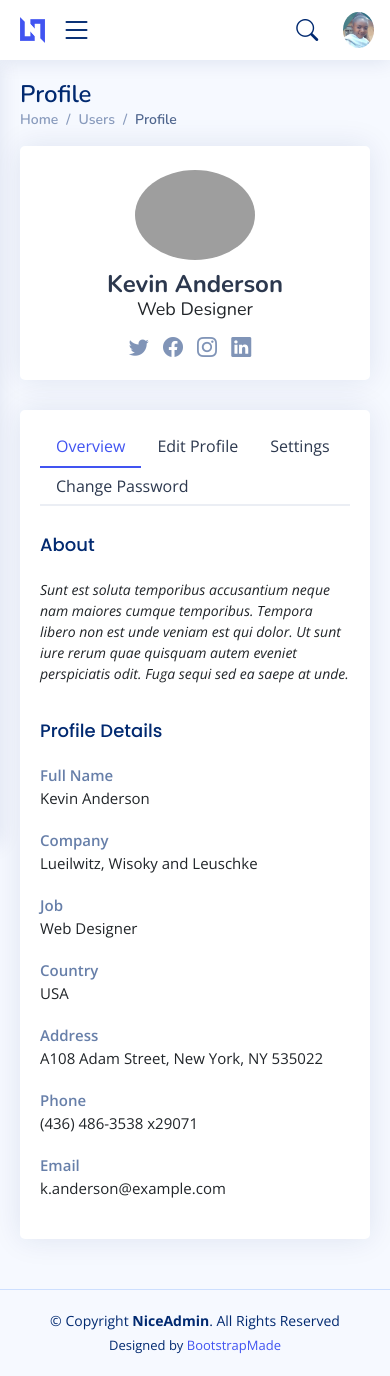
After one commit to Baraka24/fci, a PHP site: page /admin/users-profile.php in a window 390 px wide. The commit adds this page. Run offline with PHP 8.4, Linux system fonts and the light colour scheme; some libraries are stand-ins or nearby versions; grey boxes are pictures that could not be loaded.

Commit message:
[ENH][UX] Design: Design of the system improved

```diff
--- /dev/null
+++ b/admin/users-profile.php
@@ -0,0 +1,376 @@
+<!DOCTYPE html>
+<html lang="en">
+
+<head>
+  <meta charset="utf-8">
+  <meta content="width=device-width, initial-scale=1.0" name="viewport">
+
+  <title>Users / Profile - NiceAdmin Bootstrap Template</title>
+  <meta content="" name="description">
+  <meta content="" name="keywords">
+
+  <!-- Favicons -->
+  <link href="../assets/img/favicon.png" rel="icon">
+  <link href="../assets/img/apple-touch-icon.png" rel="apple-touch-icon">
+
+  <!-- Google Fonts -->
+  <link href="https://fonts.gstatic.com" rel="preconnect">
+  <link href="https://fonts.googleapis.com/css?family=Open+Sans:300,300i,400,400i,600,600i,700,700i|Nunito:300,300i,400,400i,600,600i,700,700i|Poppins:300,300i,400,400i,500,500i,600,600i,700,700i" rel="stylesheet">
+
+  <!-- Vendor CSS Files -->
+  <link href="../assets/vendor/bootstrap/css/bootstrap.min.css" rel="stylesheet">
+  <link href="../assets/vendor/bootstrap-icons/bootstrap-icons.css" rel="stylesheet">
+  <link href="../assets/vendor/boxicons/css/boxicons.min.css" rel="stylesheet">
+  <link href="../assets/vendor/quill/quill.snow.css" rel="stylesheet">
+  <link href="../assets/vendor/quill/quill.bubble.css" rel="stylesheet">
+  <link href="../assets/vendor/remixicon/remixicon.css" rel="stylesheet">
+  <link href="../assets/vendor/simple-datatables/style.css" rel="stylesheet">
+
+  <!-- Template Main CSS File -->
+  <link href="../assets/css/style.css" rel="stylesheet">
+
+  <!-- =======================================================
+  * Template Name: NiceAdmin
+  * Updated: Aug 30 2023 with Bootstrap v5.3.1
+  * Template URL: https://bootstrapmade.com/nice-admin-bootstrap-admin-html-template/
+  * Author: BootstrapMade.com
+  * License: https://bootstrapmade.com/license/
+  ======================================================== -->
+</head>
+
+<body>
+
+  <!-- ======= Header ======= -->
+  <?php require_once '../templates/header.php' ?>
+  <!-- End Header -->
+
+  <!-- ======= Sidebar ======= -->
+  <?php require_once '../templates/sidebar.php' ?>
+ <!-- End Sidebar-->
+
+  <main id="main" class="main">
+
+    <div class="pagetitle">
+      <h1>Profile</h1>
+      <nav>
+        <ol class="breadcrumb">
+          <li class="breadcrumb-item"><a href="index.html">Home</a></li>
+          <li class="breadcrumb-item">Users</li>
+          <li class="breadcrumb-item active">Profile</li>
+        </ol>
+      </nav>
+    </div><!-- End Page Title -->
+
+    <section class="section profile">
+      <div class="row">
+        <div class="col-xl-4">
+
+          <div class="card">
+            <div class="card-body profile-card pt-4 d-flex flex-column align-items-center">
+
+              <img src="../assets/img/profile-img.jpg" alt="Profile" class="rounded-circle">
+              <h2>Kevin Anderson</h2>
+              <h3>Web Designer</h3>
+              <div class="social-links mt-2">
+                <a href="#" class="twitter"><i class="bi bi-twitter"></i></a>
+                <a href="#" class="facebook"><i class="bi bi-facebook"></i></a>
+                <a href="#" class="instagram"><i class="bi bi-instagram"></i></a>
+                <a href="#" class="linkedin"><i class="bi bi-linkedin"></i></a>
+              </div>
+            </div>
+          </div>
+
+        </div>
+
+        <div class="col-xl-8">
+
+          <div class="card">
+            <div class="card-body pt-3">
+              <!-- Bordered Tabs -->
+              <ul class="nav nav-tabs nav-tabs-bordered">
+
+                <li class="nav-item">
+                  <button class="nav-link active" data-bs-toggle="tab" data-bs-target="#profile-overview">Overview</button>
+                </li>
+
+                <li class="nav-item">
+                  <button class="nav-link" data-bs-toggle="tab" data-bs-target="#profile-edit">Edit Profile</button>
+                </li>
+
+                <li class="nav-item">
+                  <button class="nav-link" data-bs-toggle="tab" data-bs-target="#profile-settings">Settings</button>
+                </li>
+
+                <li class="nav-item">
+                  <button class="nav-link" data-bs-toggle="tab" data-bs-target="#profile-change-password">Change Password</button>
+                </li>
+
+              </ul>
+              <div class="tab-content pt-2">
+
+                <div class="tab-pane fade show active profile-overview" id="profile-overview">
+                  <h5 class="card-title">About</h5>
+                  <p class="small fst-italic">Sunt est soluta temporibus accusantium neque nam maiores cumque temporibus. Tempora libero non est unde veniam est qui dolor. Ut sunt iure rerum quae quisquam autem eveniet perspiciatis odit. Fuga sequi sed ea saepe at unde.</p>
+
+                  <h5 class="card-title">Profile Details</h5>
+
+                  <div class="row">
+                    <div class="col-lg-3 col-md-4 label ">Full Name</div>
+                    <div class="col-lg-9 col-md-8">Kevin Anderson</div>
+                  </div>
+
+                  <div class="row">
+                    <div class="col-lg-3 col-md-4 label">Company</div>
+                    <div class="col-lg-9 col-md-8">Lueilwitz, Wisoky and Leuschke</div>
+                  </div>
+
+                  <div class="row">
+                    <div class="col-lg-3 col-md-4 label">Job</div>
+                    <div class="col-lg-9 col-md-8">Web Designer</div>
+                  </div>
+
+                  <div class="row">
+                    <div class="col-lg-3 col-md-4 label">Country</div>
+                    <div class="col-lg-9 col-md-8">USA</div>
+                  </div>
+
+                  <div class="row">
+                    <div class="col-lg-3 col-md-4 label">Address</div>
+                    <div class="col-lg-9 col-md-8">A108 Adam Street, New York, NY 535022</div>
+                  </div>
+
+                  <div class="row">
+                    <div class="col-lg-3 col-md-4 label">Phone</div>
+                    <div class="col-lg-9 col-md-8">(436) 486-3538 x29071</div>
+                  </div>
+
+                  <div class="row">
+                    <div class="col-lg-3 col-md-4 label">Email</div>
+                    <div class="col-lg-9 col-md-8">k.anderson@example.com</div>
+                  </div>
+
+                </div>
+
+                <div class="tab-pane fade profile-edit pt-3" id="profile-edit">
+
+                  <!-- Profile Edit Form -->
+                  <form>
+                    <div class="row mb-3">
+                      <label for="profileImage" class="col-md-4 col-lg-3 col-form-label">Profile Image</label>
+                      <div class="col-md-8 col-lg-9">
+                        <img src="../assets/img/profile-img.jpg" alt="Profile">
+                        <div class="pt-2">
+                          <a href="#" class="btn btn-primary btn-sm" title="Upload new profile image"><i class="bi bi-upload"></i></a>
+                          <a href="#" class="btn btn-danger btn-sm" title="Remove my profile image"><i class="bi bi-trash"></i></a>
+                        </div>
+                      </div>
+                    </div>
+
+                    <div class="row mb-3">
+                      <label for="fullName" class="col-md-4 col-lg-3 col-form-label">Full Name</label>
+                      <div class="col-md-8 col-lg-9">
+                        <input name="fullName" type="text" class="form-control" id="fullName" value="Kevin Anderson">
+                      </div>
+                    </div>
+
+                    <div class="row mb-3">
+                      <label for="about" class="col-md-4 col-lg-3 col-form-label">About</label>
+                      <div class="col-md-8 col-lg-9">
+                        <textarea name="about" class="form-control" id="about" style="height: 100px">Sunt est soluta temporibus accusantium neque nam maiores cumque temporibus. Tempora libero non est unde veniam est qui dolor. Ut sunt iure rerum quae quisquam autem eveniet perspiciatis odit. Fuga sequi sed ea saepe at unde.</textarea>
+                      </div>
+                    </div>
+
+                    <div class="row mb-3">
+                      <label for="company" class="col-md-4 col-lg-3 col-form-label">Company</label>
+                      <div class="col-md-8 col-lg-9">
+                        <input name="company" type="text" class="form-control" id="company" value="Lueilwitz, Wisoky and Leuschke">
+                      </div>
+                    </div>
+
+                    <div class="row mb-3">
+                      <label for="Job" class="col-md-4 col-lg-3 col-form-label">Job</label>
+                      <div class="col-md-8 col-lg-9">
+                        <input name="job" type="text" class="form-control" id="Job" value="Web Designer">
+                      </div>
+                    </div>
+
+                    <div class="row mb-3">
+                      <label for="Country" class="col-md-4 col-lg-3 col-form-label">Country</label>
+                      <div class="col-md-8 col-lg-9">
+                        <input name="country" type="text" class="form-control" id="Country" value="USA">
+                      </div>
+                    </div>
+
+                    <div class="row mb-3">
+                      <label for="Address" class="col-md-4 col-lg-3 col-form-label">Address</label>
+                      <div class="col-md-8 col-lg-9">
+                        <input name="address" type="text" class="form-control" id="Address" value="A108 Adam Street, New York, NY 535022">
+                      </div>
+                    </div>
+
+                    <div class="row mb-3">
+                      <label for="Phone" class="col-md-4 col-lg-3 col-form-label">Phone</label>
+                      <div class="col-md-8 col-lg-9">
+                        <input name="phone" type="text" class="form-control" id="Phone" value="(436) 486-3538 x29071">
+                      </div>
+                    </div>
+
+                    <div class="row mb-3">
+                      <label for="Email" class="col-md-4 col-lg-3 col-form-label">Email</label>
+                      <div class="col-md-8 col-lg-9">
+                        <input name="email" type="email" class="form-control" id="Email" value="k.anderson@example.com">
+                      </div>
+                    </div>
+
+                    <div class="row mb-3">
+                      <label for="Twitter" class="col-md-4 col-lg-3 col-form-label">Twitter Profile</label>
+                      <div class="col-md-8 col-lg-9">
+                        <input name="twitter" type="text" class="form-control" id="Twitter" value="https://twitter.com/#">
+                      </div>
+                    </div>
+
+                    <div class="row mb-3">
+                      <label for="Facebook" class="col-md-4 col-lg-3 col-form-label">Facebook Profile</label>
+                      <div class="col-md-8 col-lg-9">
+                        <input name="facebook" type="text" class="form-control" id="Facebook" value="https://facebook.com/#">
+                      </div>
+                    </div>
+
+                    <div class="row mb-3">
+                      <label for="Instagram" class="col-md-4 col-lg-3 col-form-label">Instagram Profile</label>
+                      <div class="col-md-8 col-lg-9">
+                        <input name="instagram" type="text" class="form-control" id="Instagram" value="https://instagram.com/#">
+                      </div>
+                    </div>
+
+                    <div class="row mb-3">
+                      <label for="Linkedin" class="col-md-4 col-lg-3 col-form-label">Linkedin Profile</label>
+                      <div class="col-md-8 col-lg-9">
+                        <input name="linkedin" type="text" class="form-control" id="Linkedin" value="https://linkedin.com/#">
+                      </div>
+                    </div>
+
+                    <div class="text-center">
+                      <button type="submit" class="btn btn-primary">Save Changes</button>
+                    </div>
+                  </form><!-- End Profile Edit Form -->
+
+                </div>
+
+                <div class="tab-pane fade pt-3" id="profile-settings">
+
+                  <!-- Settings Form -->
+                  <form>
+
+                    <div class="row mb-3">
+                      <label for="fullName" class="col-md-4 col-lg-3 col-form-label">Email Notifications</label>
+                      <div class="col-md-8 col-lg-9">
+                        <div class="form-check">
+                          <input class="form-check-input" type="checkbox" id="changesMade" checked>
+                          <label class="form-check-label" for="changesMade">
+                            Changes made to your account
+                          </label>
+                        </div>
+                        <div class="form-check">
+                          <input class="form-check-input" type="checkbox" id="newProducts" checked>
+                          <label class="form-check-label" for="newProducts">
+                            Information on new products and services
+                          </label>
+                        </div>
+                        <div class="form-check">
+                          <input class="form-check-input" type="checkbox" id="proOffers">
+                          <label class="form-check-label" for="proOffers">
+                            Marketing and promo offers
+                          </label>
+                        </div>
+                        <div class="form-check">
+                          <input class="form-check-input" type="checkbox" id="securityNotify" checked disabled>
+                          <label class="form-check-label" for="securityNotify">
+                            Security alerts
+                          </label>
+                        </div>
+                      </div>
+                    </div>
+
+                    <div class="text-center">
+                      <button type="submit" class="btn btn-primary">Save Changes</button>
+                    </div>
+                  </form><!-- End settings Form -->
+
+                </div>
+
+                <div class="tab-pane fade pt-3" id="profile-change-password">
+                  <!-- Change Password Form -->
+                  <form>
+
+                    <div class="row mb-3">
+                      <label for="currentPassword" class="col-md-4 col-lg-3 col-form-label">Current Password</label>
+                      <div class="col-md-8 col-lg-9">
+                        <input name="password" type="password" class="form-control" id="currentPassword">
+                      </div>
+                    </div>
+
+                    <div class="row mb-3">
+                      <label for="newPassword" class="col-md-4 col-lg-3 col-form-label">New Password</label>
+                      <div class="col-md-8 col-lg-9">
+                        <input name="newpassword" type="password" class="form-control" id="newPassword">
+                      </div>
+                    </div>
+
+                    <div class="row mb-3">
+                      <label for="renewPassword" class="col-md-4 col-lg-3 col-form-label">Re-enter New Password</label>
+                      <div class="col-md-8 col-lg-9">
+                        <input name="renewpassword" type="password" class="form-control" id="renewPassword">
+                      </div>
+                    </div>
+
+                    <div class="text-center">
+                      <button type="submit" class="btn btn-primary">Change Password</button>
+                    </div>
+                  </form><!-- End Change Password Form -->
+
+                </div>
+
+              </div><!-- End Bordered Tabs -->
+
+            </div>
+          </div>
+
+        </div>
+      </div>
+    </section>
+
+  </main><!-- End #main -->
+
+  <!-- ======= Footer ======= -->
+  <footer id="footer" class="footer">
+    <div class="copyright">
+      &copy; Copyright <strong><span>NiceAdmin</span></strong>. All Rights Reserved
+    </div>
+    <div class="credits">
+      <!-- All the links in the footer should remain intact. -->
+      <!-- You can delete the links only if you purchased the pro version. -->
+      <!-- Licensing information: https://bootstrapmade.com/license/ -->
+      <!-- Purchase the pro version with working PHP/AJAX contact form: https://bootstrapmade.com/nice-admin-bootstrap-admin-html-template/ -->
+      Designed by <a href="https://bootstrapmade.com/">BootstrapMade</a>
+    </div>
+  </footer><!-- End Footer -->
+
+  <a href="#" class="back-to-top d-flex align-items-center justify-content-center"><i class="bi bi-arrow-up-short"></i></a>
+
+  <!-- Vendor JS Files -->
+  <script src="../assets/vendor/apexcharts/apexcharts.min.js"></script>
+  <script src="../assets/vendor/bootstrap/js/bootstrap.bundle.min.js"></script>
+  <script src="../assets/vendor/chart.js/chart.umd.js"></script>
+  <script src="../assets/vendor/echarts/echarts.min.js"></script>
+  <script src="../assets/vendor/quill/quill.min.js"></script>
+  <script src="../assets/vendor/simple-datatables/simple-datatables.js"></script>
+  <script src="../assets/vendor/tinymce/tinymce.min.js"></script>
+  <script src="../assets/vendor/php-email-form/validate.js"></script>
+
+  <!-- Template Main JS File -->
+  <script src="../assets/js/main.js"></script>
+
+</body>
+
+</html>
--- a/templates/sidebar.php
+++ b/templates/sidebar.php
@@ -87,7 +87,7 @@
       <li class="nav-heading">Autres menus</li>
 
       <li class="nav-item">
-        <a class="nav-link collapsed" href="users-profile.html">
+        <a class="nav-link collapsed" href="users-profile.php">
           <i class="bi bi-person"></i>
           <span>Profile</span>
         </a>
```
Also changed, not shown: templates/memberLayout.php (added, +93 -0 lines).
